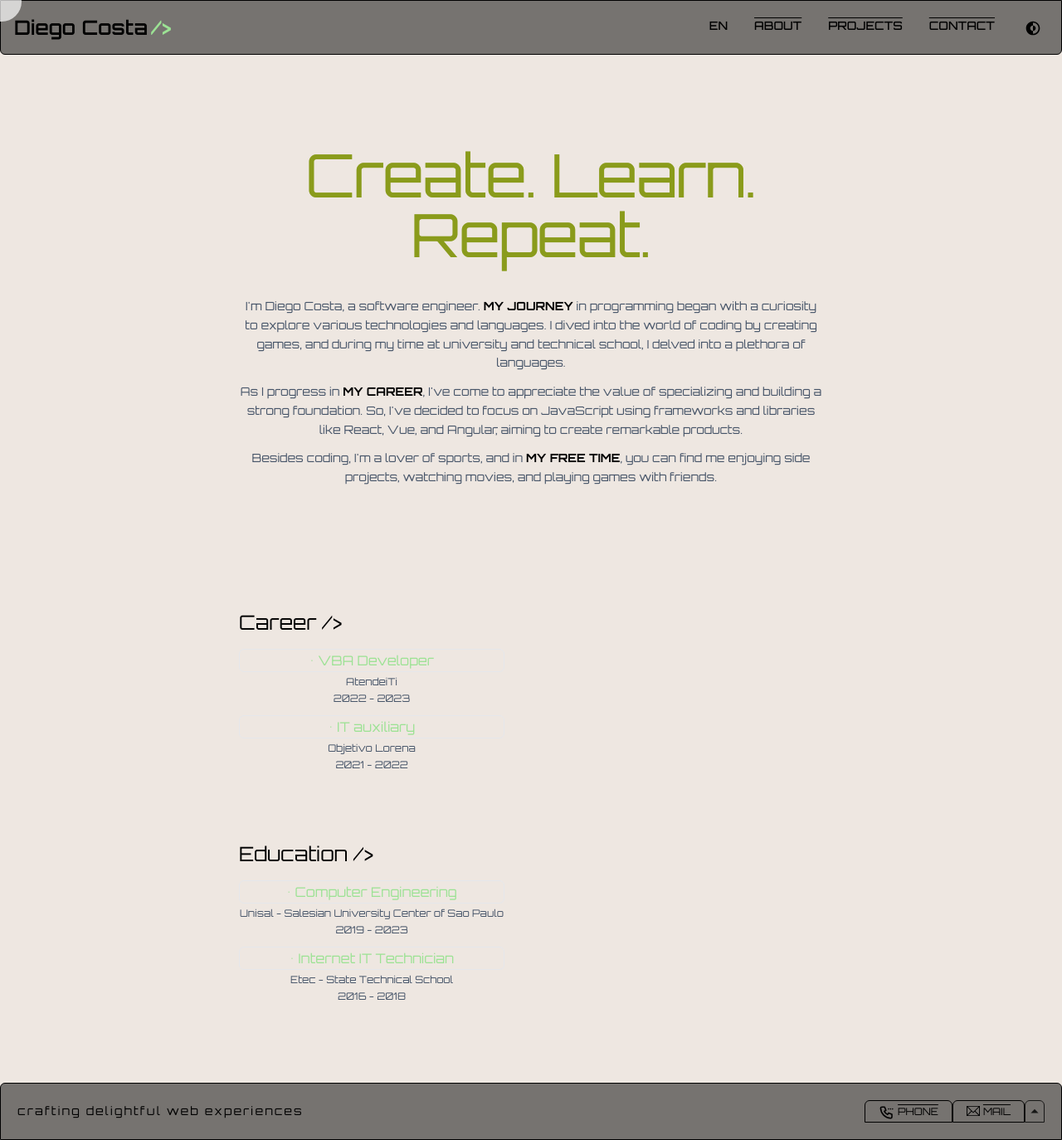
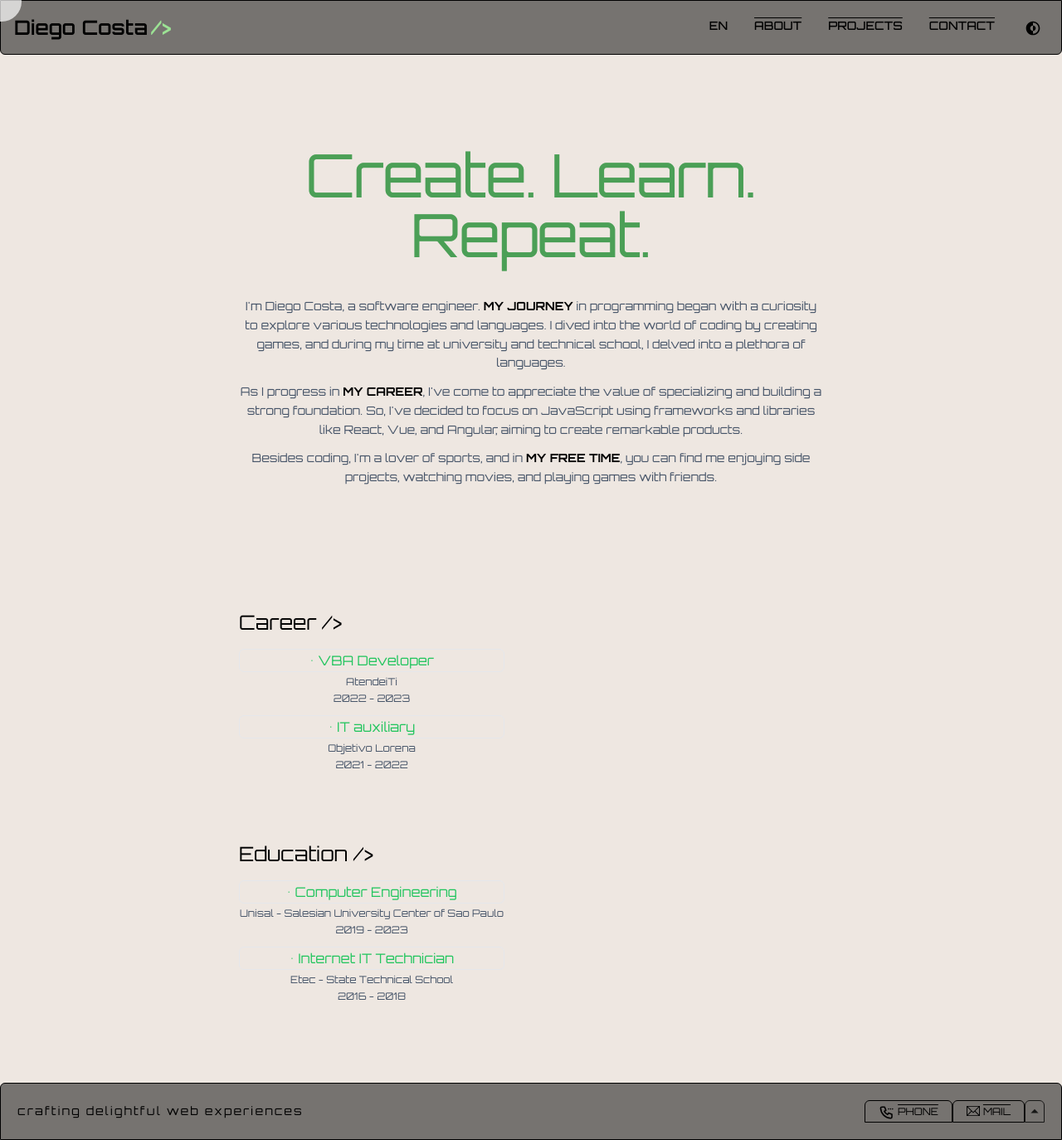
Before and after one commit to DiegoCstyles/portfolio, a Next.js app: page /about in a window 1280 px wide. Shown: the whole page at 83% size. Built offline with nearby package versions, Linux system fonts and the light colour scheme.

Commit message:
Update Section.tsx

```diff
--- a/components/About/Section.tsx
+++ b/components/About/Section.tsx
@@ -36,10 +36,10 @@
           <div className="mx-auto max-w-[44rem] text-center">
               {/* Heading */}
               <div className="flex flex-auto">
-                <h1 className=" text-lime-600 glitch-effect1 dark:text-cyan-300 flex-1 mt-3 text-7xl sm:text-6xl md:text-6xl lg:text-7xl xl:text-7xl leading-[4rem] tracking-tight">
+                <h1 className=" text-green-600 dark:text-lime-600 glitch-effect1 dark:text-cyan-300 flex-1 mt-3 text-7xl sm:text-6xl md:text-6xl lg:text-7xl xl:text-7xl leading-[4rem] tracking-tight">
                   Create. Learn. Repeat.
-                  <span className="glitch-effect2 text-red-600" data-text="Create. Learn. Repeat."></span>
-                  <span className="glitch-effect3 text-lime-400" data-text="Create. Learn. Repeat."></span>
+                  <span className="glitch-effect2 text-red-500 dark:text-red-600" data-text="Create. Learn. Repeat."></span>
+                  <span className="glitch-effect3 text-green-400 dark:text-lime-400" data-text="Create. Learn. Repeat."></span>
                 </h1>
               </div>
 
@@ -60,7 +60,7 @@
                 <div onMouseEnter={() => handleSpanHover('firstSpan')} onMouseLeave={() => handleSpanHover(null)} className={`zoom-effect flex items-start mt-3 text-base leading-relaxed text-slate-600 dark:text-slate-400 ${hoveredSpan === 'firstSpan' ? 'active' : ''}`}>
                   <div className='text-left'>
                     <div className='flex'>
-                      <p className=" border rounded-md text-blendedCyan text-center w-80 "> • VBA Developer</p>
+                      <p className=" border dark:border-black rounded-md text-green-500 dark:text-blendedCyan text-center w-80 "> • VBA Developer</p>
                     </div>
                     <p className="mt-1 text-xs text-center">AtendeiTi</p>
                     <p className="mt-1 text-xs text-center">2022 - 2023</p>
@@ -72,7 +72,7 @@
                 <div onMouseEnter={() => handleSpanHover('secondSpan')} onMouseLeave={() => handleSpanHover(null)} className={`zoom-effect flex items-start mt-3 text-base leading-relaxed text-slate-600 dark:text-slate-400 ${hoveredSpan === 'secondSpan' ? 'active' : ''}`}>
                   <div className='text-left'>
                     <div className='flex'>
-                      <p className=" border rounded-md text-blendedCyan text-center w-80"> • IT auxiliary</p>
+                      <p className=" border dark:border-black rounded-md text-green-500 dark:text-blendedCyan text-center w-80"> • IT auxiliary</p>
 
                     </div>
                       <p className="mt-1 text-xs text-center">Objetivo Lorena</p>
@@ -90,7 +90,7 @@
                 <div onMouseEnter={() => handleSpanHover('thirdSpan')} onMouseLeave={() => handleSpanHover(null)} className={`zoom-effect flex items-start mt-3 text-base leading-relaxed text-slate-600 dark:text-slate-400 ${hoveredSpan === 'thirdSpan' ? 'active' : ''}`}>
                   <div className='text-left'>
                     <div className='flex'>
-                      <p className=" border rounded-md text-blendedCyan text-center w-80"> • Computer Engineering </p>
+                      <p className=" border dark:border-black rounded-md text-green-500 dark:text-blendedCyan text-center w-80"> • Computer Engineering </p>
                     </div>
                     <p className="mt-1 text-xs text-center">Unisal - Salesian University Center of Sao Paulo</p>
                     <p className="mt-1 text-xs text-center">2019 - 2023</p>
@@ -101,7 +101,7 @@
                 <div onMouseEnter={() => handleSpanHover('fourthSpan')} onMouseLeave={() => handleSpanHover(null)} className={`zoom-effect flex items-start mt-3 text-base leading-relaxed text-slate-600 dark:text-slate-400 $ {hoveredSpan === 'fourthSpan' ? 'active' : ''}`}>
                   <div className='text-left'>
                     <div className='flex'>
-                      <p className=" border rounded-md text-blendedCyan text-center w-80"> • Internet IT Technician </p>
+                      <p className=" border dark:border-black rounded-md text-green-500 dark:text-blendedCyan text-center w-80"> • Internet IT Technician </p>
 
                     </div>
                     <p className="mt-1 text-xs text-center">Etec - State Technical School</p>
```
